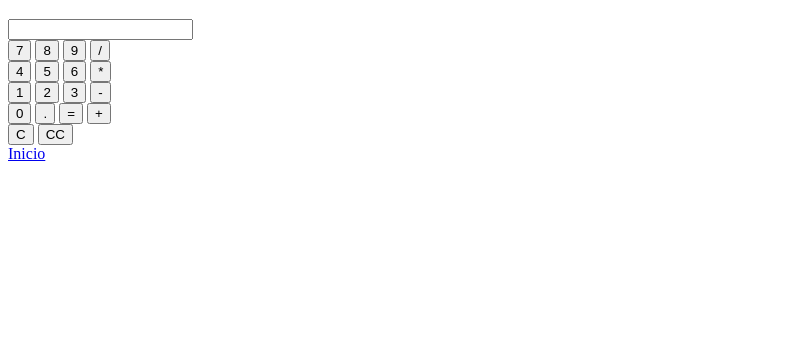
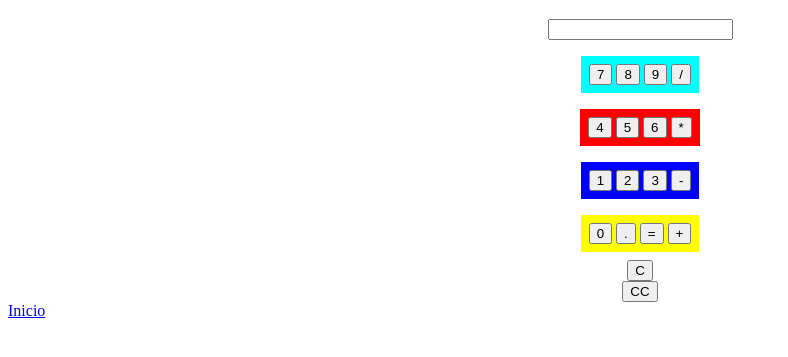
Before and after one commit to MaximoSDonza/JS-proyecto, a plain HTML site: page calculadora.html in a window 1280 px wide. Shown: the part 61-418 px from the top of the page, without its empty margins (0-788 px from the left). Drawn offline with Linux system fonts and the light colour scheme.

Commit message:
La calculadora esta en estado funcional

```diff
--- /dev/null
+++ b/calc-style.css
@@ -0,0 +1,53 @@
+.cuerpoCalc{
+    flex-direction: column;
+    display: flex;
+    flex-wrap: wrap;
+    justify-content: center;
+    align-items: center;
+    text-align: center;
+
+}
+
+.pantalla{
+    display: flex;
+    justify-items: center;
+    flex-wrap: wrap;
+    justify-items: center;
+    justify-content: center;
+    margin: 1vh;
+}
+
+.pantalla.pantallita{
+    padding: 2vh;
+    height: 2vh;
+    width: 2vh;
+    text-align: center;
+    overflow: none;
+
+}
+
+.cuerpoCalc .columna1{
+    background-color: aqua;
+    margin: 1vh;
+    padding: 1vh;
+}
+
+.cuerpoCalc .columna2{
+    background-color: red;
+    margin: 1vh;
+    padding: 1vh;
+}
+
+.cuerpoCalc .columna3{
+    background-color: blue;
+    margin: 1vh;
+    padding: 1vh;
+
+}
+
+.cuerpoCalc .columna4{
+    background-color: yellow;
+    margin: 1vh;
+    padding: 1vh;
+
+}
--- a/calculadora.html
+++ b/calculadora.html
@@ -3,33 +3,51 @@
 <head>
     <meta charset="UTF-8">
     <meta name="viewport" content="width=device-width, initial-scale=1.0">
+    <link rel="stylesheet" href="calc-style.css">
     <title>Calculadora</title>
 </head>
 <body>
     <h1>Calculadora con JS</h1>
+    <div class="pantalla">
+        <input type="text" class="pantallita" readonly id="pantallita" value="">
+    </div>
     <div class="cuerpoCalc">
-        <input type="text" readonly id="pantallita">
-        <br>
-        <input id="" type="button" value="7" onclick="pantalla('7')"></input>
-        <input id="" type="button" value="8" onclick="pantalla('8')"></input>
-        <input id="" type="button" value="9" onclick="pantalla('9')"></input>
-        <input id="" type="button" value="/" onclick="pantalla('/')"></input>
-        <br>
-        <input id="" type="button" value="4" onclick="pantalla('4')"></input>
-        <input id="" type="button" value="5" onclick="pantalla('5')"></input>
-        <input id="" type="button" value="6" onclick="pantalla('6')"></input>
-        <input id="" type="button" value="*" onclick="pantalla('*')"></input>
-        <br>
-        <input id="" type="button" value="1" onclick="pantalla('1')"></input>
-        <input id="" type="button" value="2" onclick="pantalla('2')"></input>
-        <input id="" type="button" value="3" onclick="pantalla('3')"></input>
-        <input id="" type="button" value="-" onclick="pantalla('-')"></input>
-        <br>
-        <input id="" type="button" value="0" onclick="pantalla('0')"></input>
-        <input id="" type="button" value="." onclick="pantalla('.')"></input>
-        <input id="" type="button" value="=" onclick="calcular()"></input>
-        <input id="" type="button" value="+" onclick="pantalla('+')"></input>
-        <br>
+        <div class="columna1">
+
+            <input  type="button" value="7" onclick="pantalla('7')"></input>
+            <input  type="button" value="8" onclick="pantalla('8')"></input>
+            <input  type="button" value="9" onclick="pantalla('9')"></input>
+            <input  type="button" value="/" onclick="pantalla('/')"></input>
+
+        </div>
+        <div class="columna2">
+
+            <input  type="button" value="4" onclick="pantalla('4')"></input>
+            <input  type="button" value="5" onclick="pantalla('5')"></input>
+            <input  type="button" value="6" onclick="pantalla('6')"></input>
+            <input  type="button" value="*" onclick="pantalla('*')"></input>
+
+
+        </div>
+        <div class="columna3">
+
+            <input  type="button" value="1" onclick="pantalla('1')"></input>
+            <input  type="button" value="2" onclick="pantalla('2')"></input>
+            <input  type="button" value="3" onclick="pantalla('3')"></input>
+            <input  type="button" value="-" onclick="pantalla('-')"></input>
+
+
+        </div>
+        <div class="columna4">
+
+            <input  type="button" value="0" onclick="pantalla('0')"></input>
+            <input  type="button" value="." onclick="pantalla('.')"></input>
+            <input  type="button" value="=" onclick="calcular()"></input>
+            <input  type="button" value="+" onclick="pantalla('+')"></input>
+
+
+        </div>
+
 
         <input type="button" value="C" onclick="borrar()">
         <input type="button" value="CC" onclick="borrarTodo()">
--- a/calculadora.js
+++ b/calculadora.js
@@ -1,17 +1,20 @@
 function pantalla(valor){
     document.getElementById('pantallita').value += valor;
-
     return
 }
 
 function borrarTodo(){
-    document.getElementById('pantallita').value = ''
+    document.getElementById('pantallita').value = null
     return
 }
 
+function borrar(){
+    document.getElementById('pantallita').value = document.getElementById('pantallita').value.slice(-1)
+}
+
 function calcular(){
-    const valorPantalla = documment.getElementById('pantallita').value
-    const resultado = eval(valorPantalla)
-    documment.getElementById('pantallita').value = resultado
+    const valorPantalla= document.getElementById('pantallita').value
+    const resultado= eval(valorPantalla)
+    document.getElementById('pantallita').value = resultado
     return
 }
```
